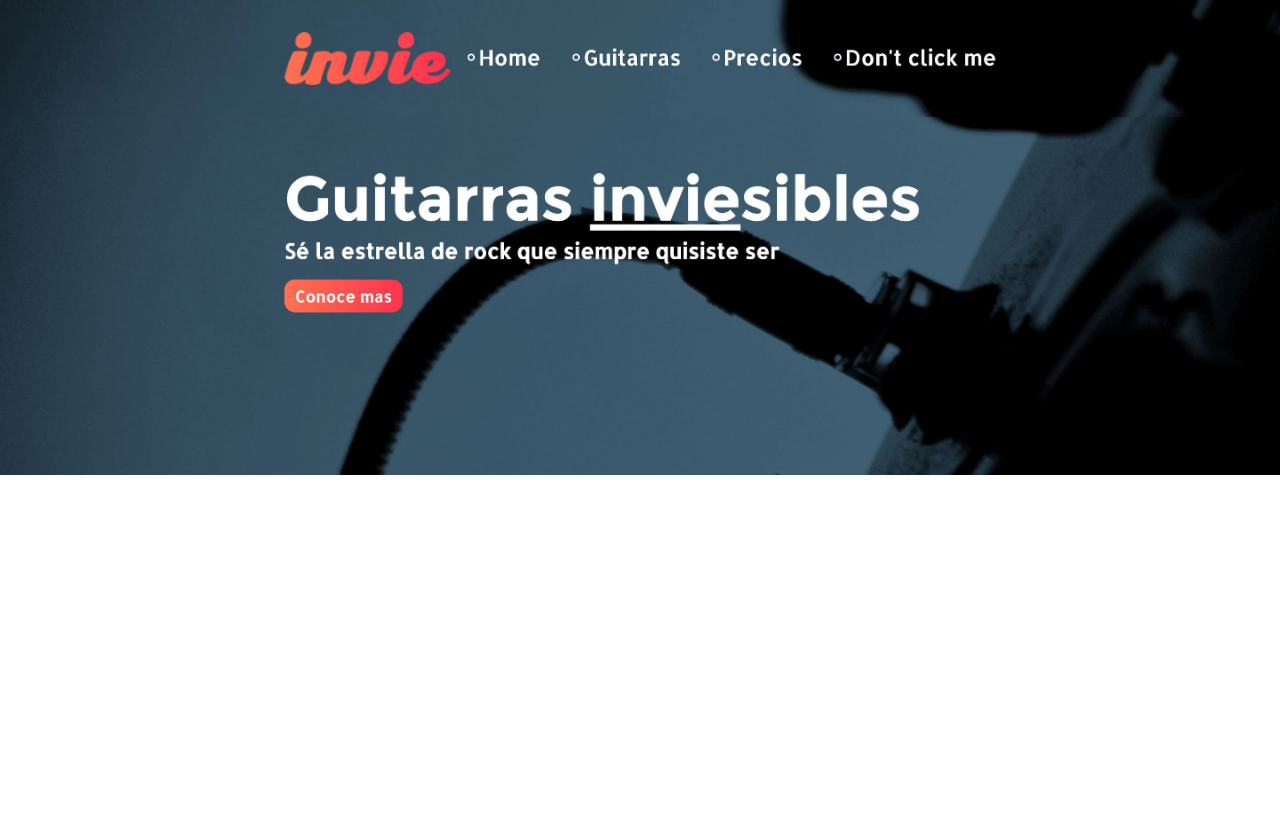
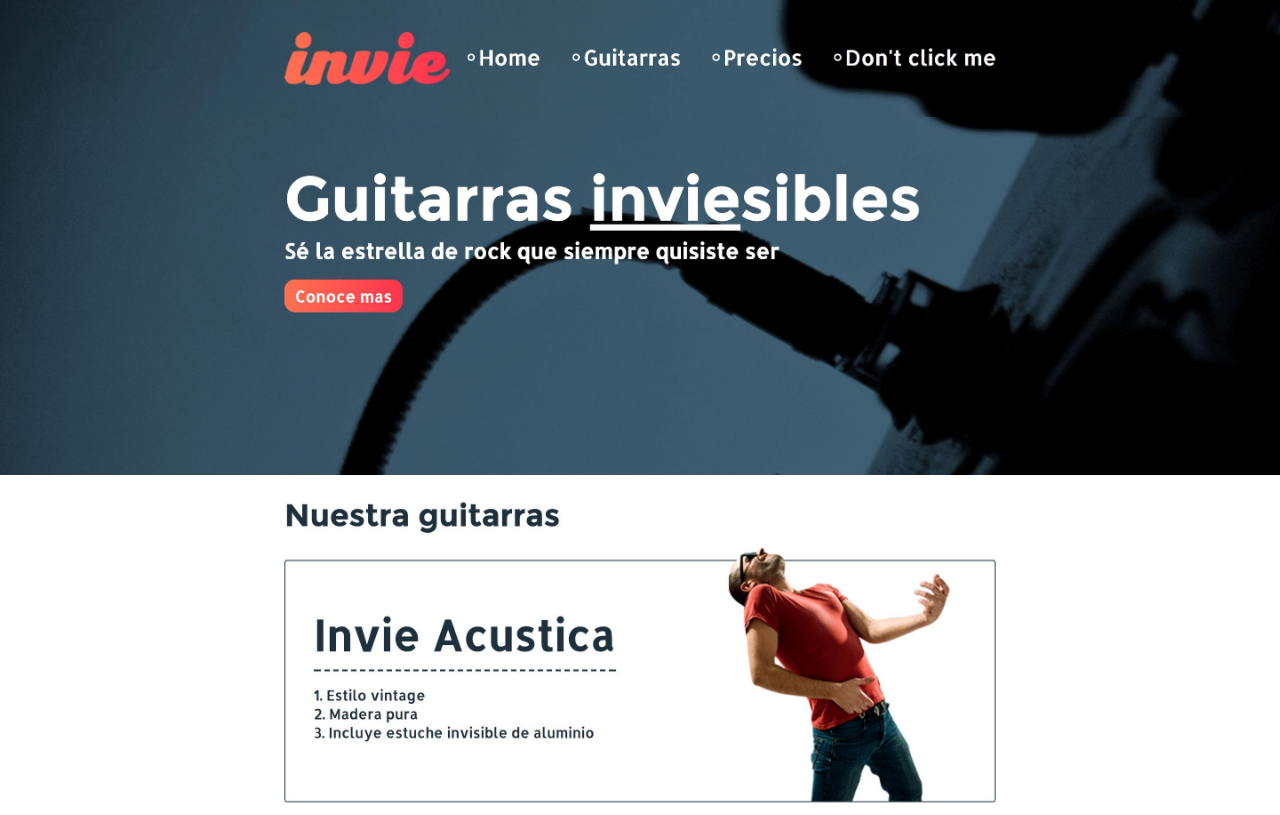
Before and after one commit to rdiegovivas/invie-github, a plain HTML site: page index.html in a window 1280 px wide. Drawn offline with Linux system fonts and the light colour scheme.

Commit message:
agregando acustica

```diff
--- a/index.html
+++ b/index.html
@@ -17,5 +17,7 @@
   <body>
     <img src = "header.webp" alt"">
     <img src = "hero.jpg" alt "">
+    <img src = "acustica.jpg" alt "">
+
   </body>
 </html>
```
Also changed, not shown: acustica.jpg (added).
